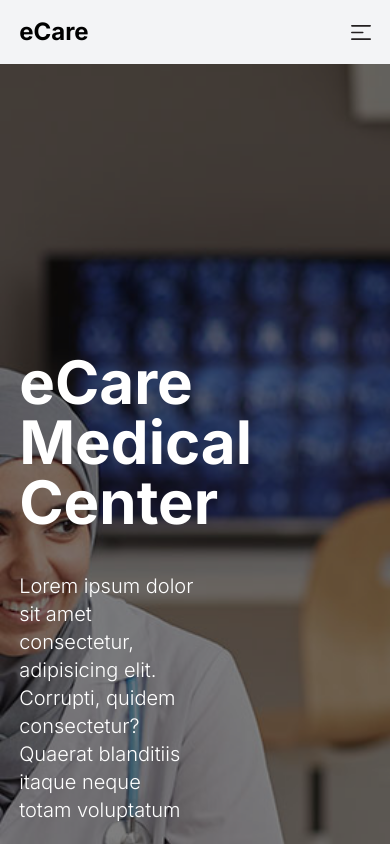
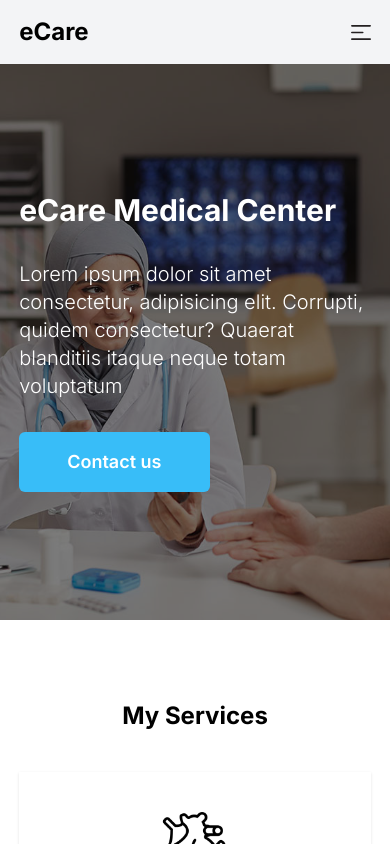
Before and after one commit to TheShahriyar/React-router-and-authentication, a React (Create React App) app: page / in a window 390 px wide. Shown: the top 844 px of the page. Built offline with nearby package versions, Linux system fonts and the light colour scheme; no server answers.

Commit message:
made website responsive

```diff
--- a/src/components/Appointment/Appointment.js
+++ b/src/components/Appointment/Appointment.js
@@ -3,9 +3,9 @@ import DoctorImage from "../../images/img1.png";
 
 const Appointment = () => {
   return (
-    <div className="pt-16 bg-gray-100">
+    <div className="pt-16 bg-gray-100 pb-16 lg:pb-0">
       <div className="container">
-        <div className="grid grid-cols-2 gap-x-10 items-center">
+        <div className="grid xl:grid-cols-2 gap-x-10 items-center">
           <div className="">
             <div className="appointment-wrapper">
               <h2 className="text-2xl lg:text-3xl mb-2">Book an appointment</h2>
@@ -48,7 +48,7 @@ const Appointment = () => {
               </button>
             </div>
           </div>
-          <div className=" text-center">
+          <div className=" text-center hidden lg:block">
             <img
               src={DoctorImage}
               alt="Doctor Name"
--- a/src/components/Banner/Banner.jsx
+++ b/src/components/Banner/Banner.jsx
@@ -4,13 +4,15 @@ import BannerImage from "../../../src/images/banner1.jpeg";
 const Banner = () => {
   return (
     <div
-      className="banner-section bg-cover bg-no-repeat bg-center py-72 relative"
+      className="banner-section bg-cover bg-no-repeat bg-center py-32 md:py-60 2xl:py-72 relative"
       style={{ backgroundImage: `url(${BannerImage})` }}
     >
       <div className="overlay bg-black bg-opacity-50 absolute top-0 left-0 w-full h-full"></div>
       <div className="container z-10 relative">
-        <h1 className="font-bold text-white text-6xl">eCare Medical Center</h1>
-        <p className="text-xl w-1/2 text-white my-10">
+        <h1 className="font-bold text-white text-3xl md:text-5xl 2xl:text-6xl">
+          eCare Medical Center
+        </h1>
+        <p className="text-xl lg:w-4/5 xl:w-1/2 text-white my-8 2xl:my-10">
           Lorem ipsum dolor sit amet consectetur, adipisicing elit. Corrupti,
           quidem consectetur? Quaerat blanditiis itaque neque totam voluptatum
         </p>
--- a/src/pages/Login.jsx
+++ b/src/pages/Login.jsx
@@ -11,7 +11,7 @@ import { useState } from "react";
 
 const Login = () => {
   const [signInWithGoogle] = useSignInWithGoogle(auth);
-  const [signInWithEmailAndPassword, error1] =
+  const [signInWithEmailAndPassword, error] =
     useSignInWithEmailAndPassword(auth);
   const [user] = useAuthState(auth);
   const navigate = useNavigate();
@@ -20,7 +20,6 @@ const Login = () => {
 
   const [email, setEmail] = useState("");
   const [password, setPassword] = useState("");
-  const [error, setError] = useState("");
 
   const handleEmail = (e) => {
     setEmail(e.target.value);
@@ -32,10 +31,6 @@ const Login = () => {
   const handleLoginUser = (e) => {
     e.preventDefault();
     signInWithEmailAndPassword(email, password);
-
-    if (error1) {
-      setError("Email and Password didn't match");
-    }
   };
   if (user) {
     navigate(from, { replace: true });
@@ -47,7 +42,7 @@ const Login = () => {
         <h2 className="text-center text-2xl lg:text-3xl mb-10">
           Please Login!!
         </h2>
-        <div className="login-wrapper w-2/5 mx-auto">
+        <div className="login-wrapper lg:w-3/5 xl:w-2/5 mx-auto">
           <div className="text-center">
             <button
               onClick={() => signInWithGoogle()}
@@ -75,7 +70,7 @@ const Login = () => {
               <button className="bg-sky-400 hover:bg-sky-500 transition-colors rounded-md px-10 py-4 text-lg text-white">
                 Login
               </button>
-              <div className="text-red-400 text-center mt-6">{error1}</div>
+              <div className="text-red-400 text-center mt-6">{error}</div>
             </form>
           </div>
           <div className="text-center mt-8">
--- a/src/pages/Registration.jsx
+++ b/src/pages/Registration.jsx
@@ -89,7 +89,7 @@ const Registration = () => {
         <h2 className="text-center text-2xl lg:text-3xl mb-10">
           Please Register!!
         </h2>
-        <div className="login-wrapper w-2/5 mx-auto">
+        <div className="login-wrapper lg:w-3/5 xl:w-2/5 mx-auto">
           <div className="text-center">
             <button
               onClick={handleGoogleSignIn}
@@ -106,12 +106,14 @@ const Registration = () => {
                 onBlur={handleName}
                 type="text"
                 placeholder="Your Name"
+                required
                 className="mb-8 bg-transparent border border-gray-400 px-6 py-3 focus:border-sky-400 focus:outline-0"
               />
               <input
                 onBlur={handleEmail}
                 type="email"
                 placeholder="Your Email"
+                required
                 className="mb-8 bg-transparent border border-gray-400 px-6 py-3 focus:border-sky-400 focus:outline-0"
               />
               <input
```
